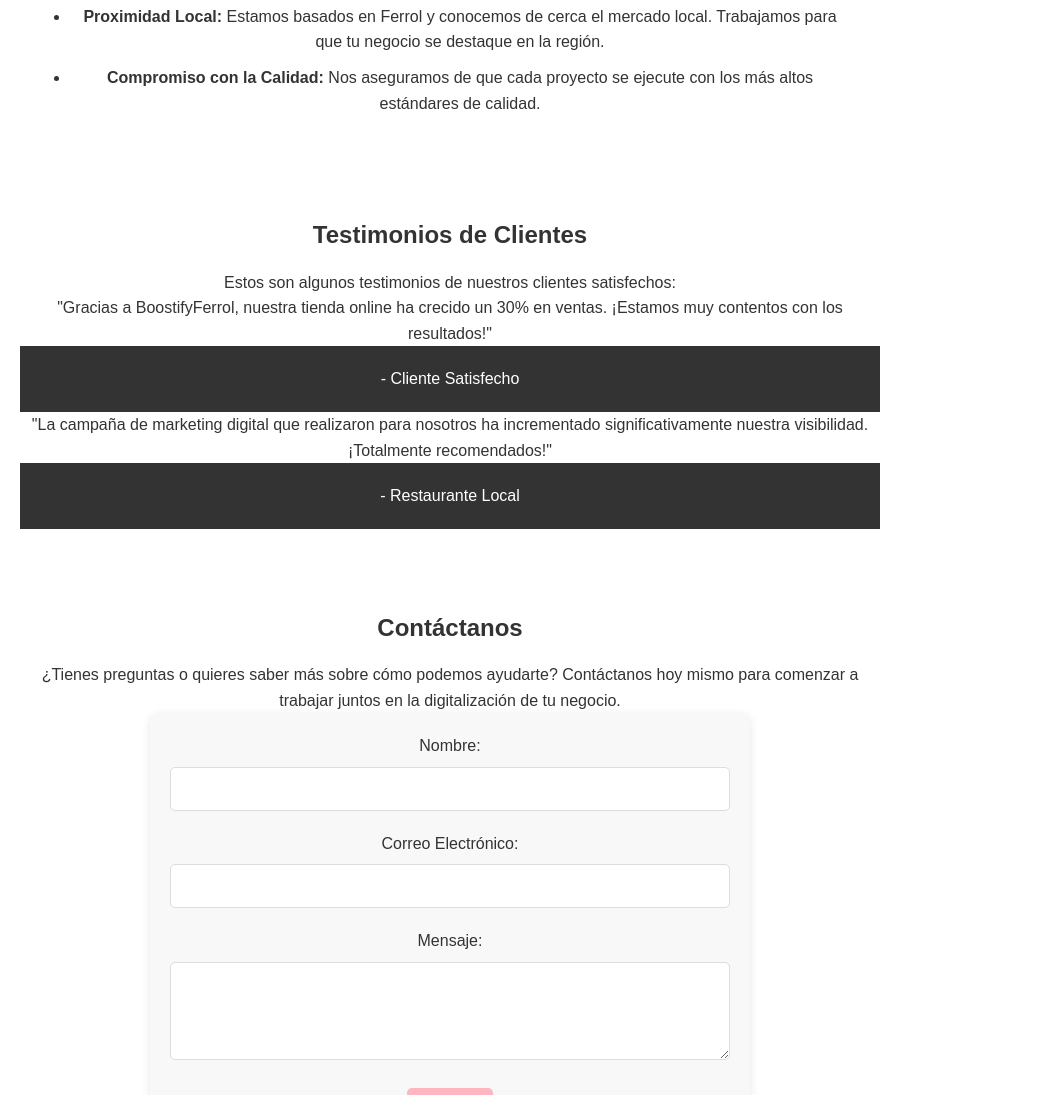
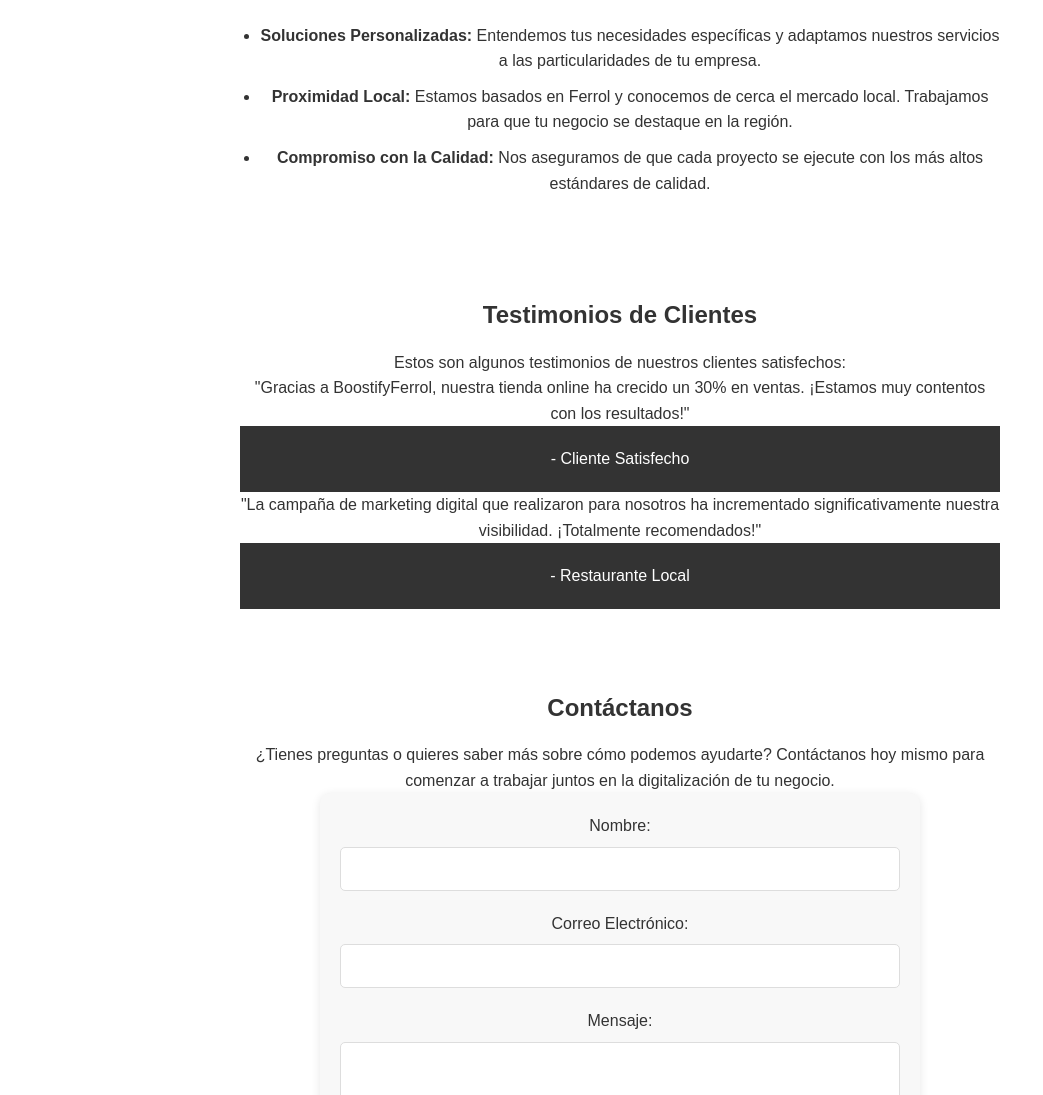
Before and after one commit to santiagomorrisb/boostifyferrol, a plain HTML site: page index.html in a window 1280 px wide. Shown: the part 1667-2762 px from the top of the page, without its empty margins (0-1043 px from the left). Drawn offline with Linux system fonts and the light colour scheme; a script that the page names is missing.

Commit message:
Add files via upload

```diff
--- a/styles.css
+++ b/styles.css
@@ -7,17 +7,21 @@
 
 /* Fuente moderna y minimalista */
 body {
-    text-align: center;
     font-family: 'Arial', sans-serif; /* Fuente sencilla y moderna */
     background-color: #fff; /* Fondo blanco */
     color: #333; /* Texto en color oscuro para contraste */
     line-height: 1.6; /* Interlineado para mayor legibilidad */
+    display: flex;
+    justify-content: center;
+    align-items: center;
+    flex-direction: column;
+    min-height: 100vh; /* Asegura que el contenido se acomode correctamente */
 }
 
 /* Centrado general para los textos */
 section, h1, h2, h3, p, ul, li, form {
     text-align: center; /* Centrado de todo el texto */
-    max-width: 900px; /* Limita el ancho para evitar que el texto se expanda demasiado */
+    max-width: 800px; /* Limita el ancho para evitar que el texto se expanda demasiado */
     margin: 0 auto; /* Centra el contenido */
 }
 
```
